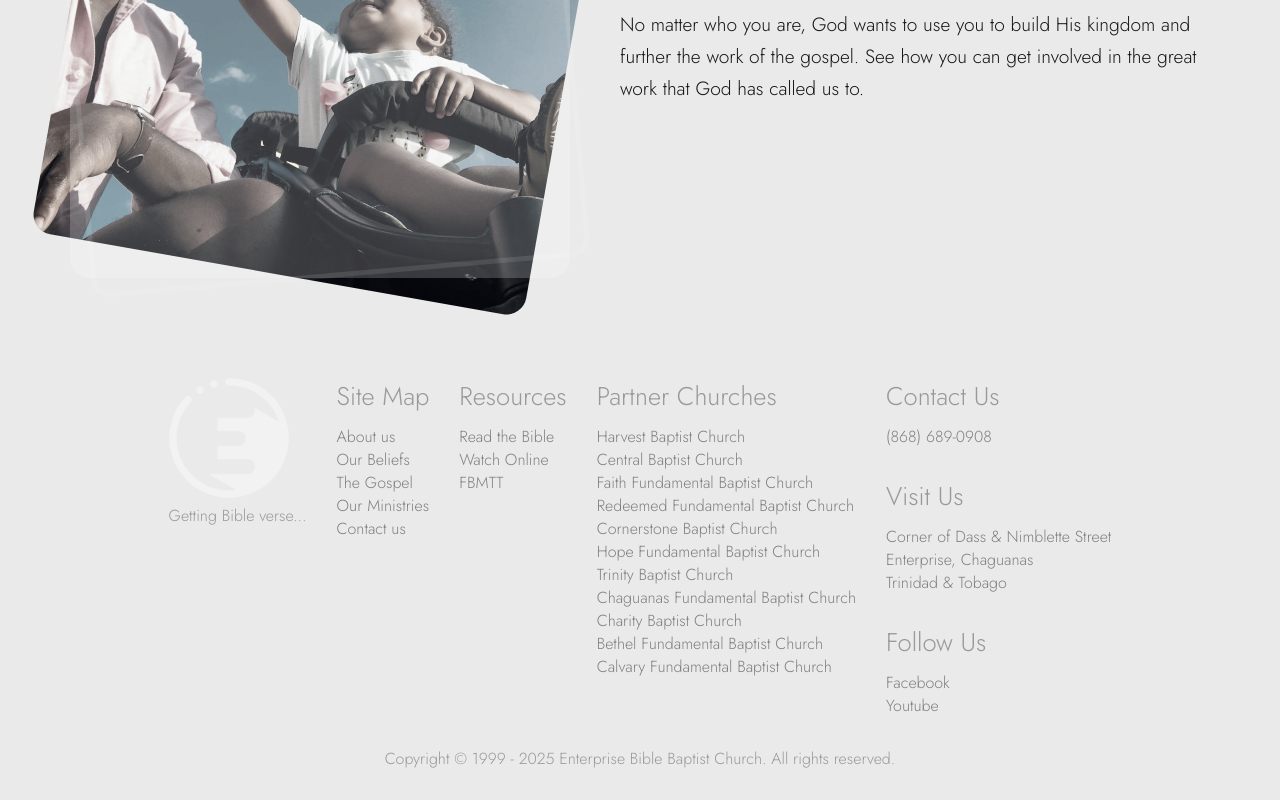
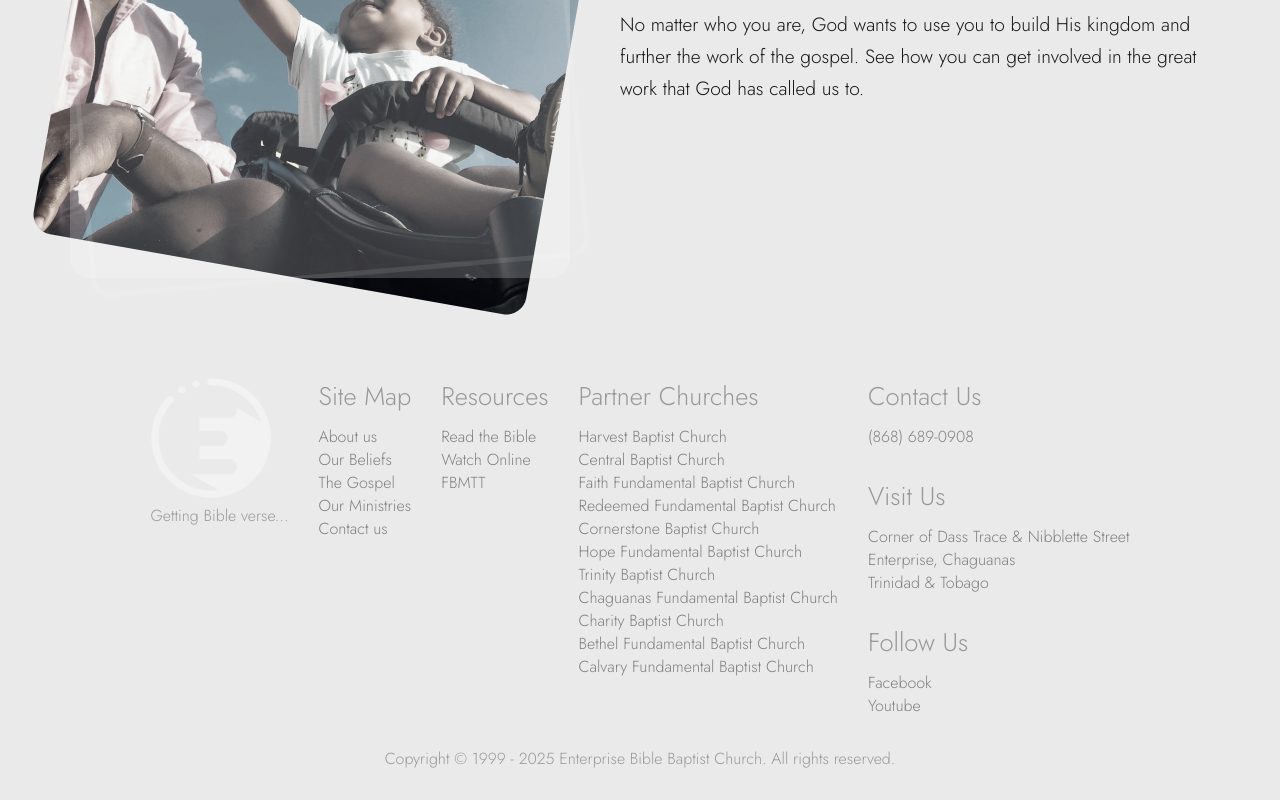
Before and after one commit to sgarcia97/test-app, a Next.js app: page / in a window 1280 px wide. Shown: the part 2617-3417 px from the top of the page. Built offline with nearby package versions, Linux system fonts and the light colour scheme; no server answers.

Commit message:
Update Footer.tsx

```diff
--- a/app/components/Footer.tsx
+++ b/app/components/Footer.tsx
@@ -57,7 +57,7 @@ const Footer = (props: Footerprop) => {
                     <div><Link className="def-link" href="tel:8686890908">(868) 689-0908</Link></div>
                     <div className="spacer"></div>
                     <div className="footer-section-title">Visit Us</div>
-                    <div><Link className="def-link" href="/about">Corner of Dass & Nimblette Street<br></br>Enterprise, Chaguanas<br></br>Trinidad & Tobago</Link></div>
+                    <div><Link className="def-link" href="/about">Corner of Dass Trace & Nibblette Street<br></br>Enterprise, Chaguanas<br></br>Trinidad & Tobago</Link></div>
                     <div className="spacer"></div>
                     <div className="footer-section-title">Follow Us</div>
                     <div><Link className="def-link" href="https://www.facebook.com/enterprisebbc">Facebook</Link></div>
```
